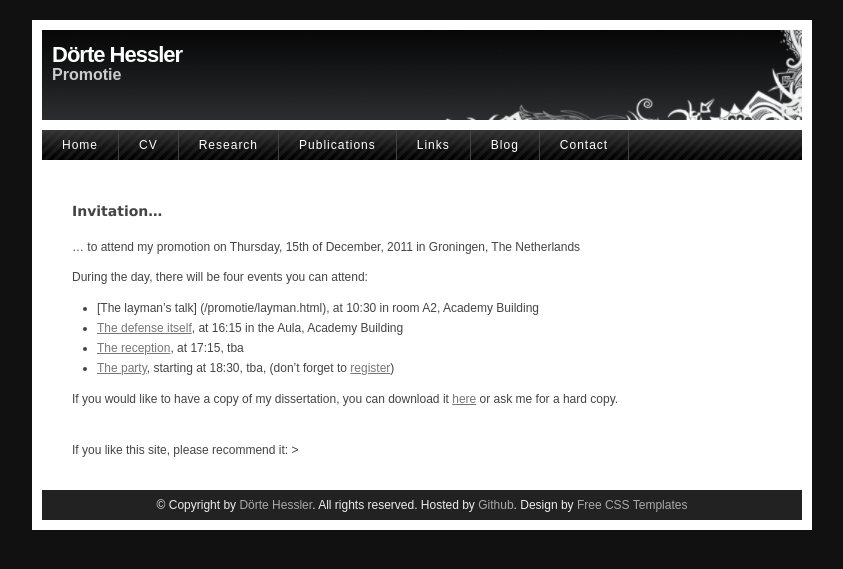
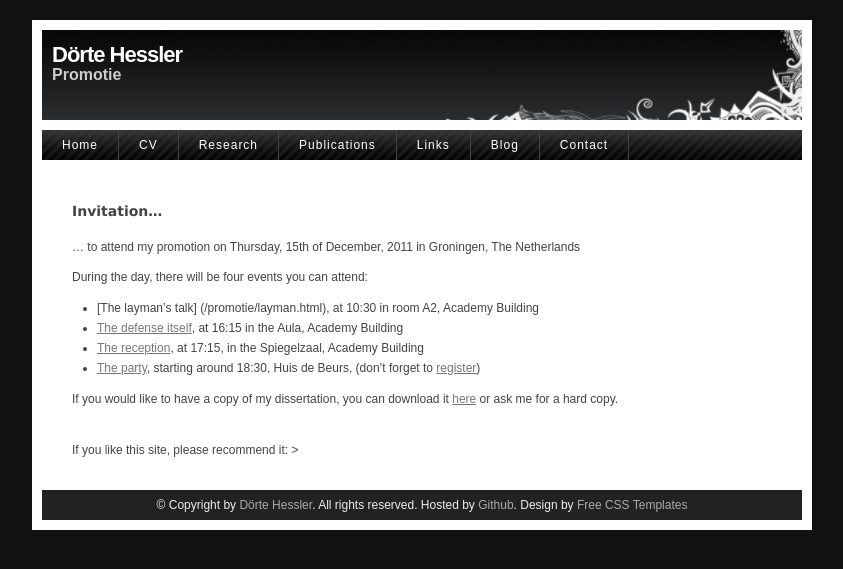
Before and after one commit to doerte/doerte.github.com, a Jekyll site: the page built from promotie/index.md, in a window 1280 px wide. Shown: the top 569 px of the page, without its empty margins (218-1061 px from the left). Built offline with Jekyll 4.4.1, drawn with Linux system fonts in a browser that asks for light colours; comment, search, counter and statistics services are not loaded.

Commit message:
update with party and reception details

```diff
--- a/promotie/index.md
+++ b/promotie/index.md
@@ -15,8 +15,8 @@ During the day, there will be four events you can attend:
 
 - [The layman's talk] (/promotie/layman.html), at 10:30 in room A2, Academy Building
 - [The defense itself](/promotie/defense.html), at 16:15 in the Aula, Academy Building
-- [The reception](/promotie/reception.html), at 17:15, tba
-- [The party](/promotie/party.html), starting at 18:30, tba, (don't forget to [register](/promotie/party.html))
+- [The reception](/promotie/reception.html), at 17:15, in the Spiegelzaal, Academy Building
+- [The party](/promotie/party.html), starting around 18:30, Huis de Beurs, (don't forget to [register](/promotie/party.html))
 
 
 If you would like to have a copy of my dissertation, you can download it [here](/promotie/thesis.html)
--- a/promotie/reception.html
+++ b/promotie/reception.html
@@ -48,8 +48,7 @@
 
 
 <div class="right">
-  <p>The reception will take place directly after the defense at approximately 17:15.
-    The location will be announced later, but it is very likely that it will be in the Academy building.
+  <p>The reception will take place directly after the defense at approximately 17:15 in the "Spiegelzaal" in the Academy Building.
   </p>
   <p><a href="/promotie">Back</a> to promotion overview.</p>
 </div>
```
